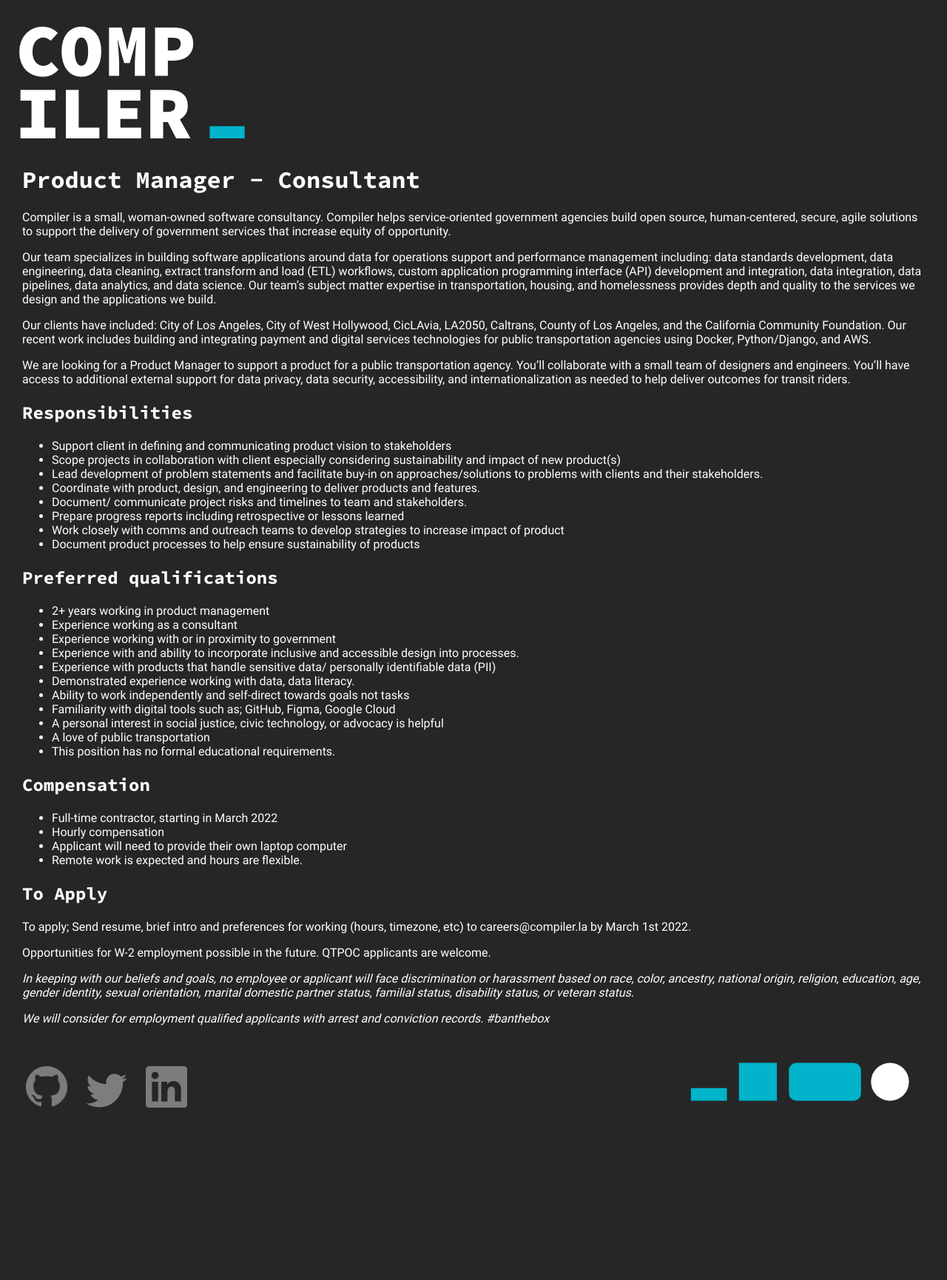
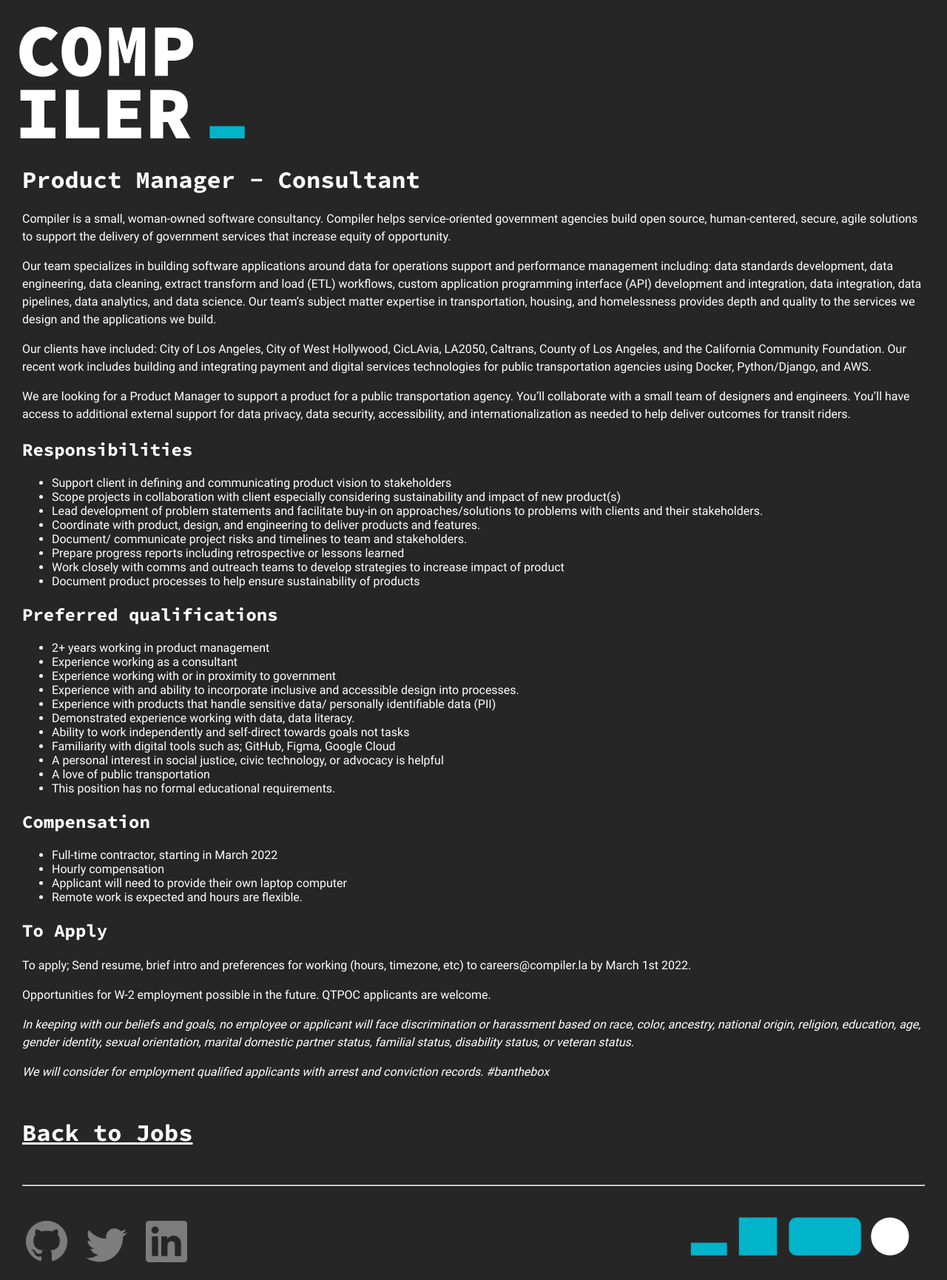
Before and after one commit to compilerla/compiler.la, a Jekyll site: the page built from _jobs/product-manager.md, in a window 1280 px wide. Shown: the whole page at 74% size. Built offline with Jekyll 4.4.1, drawn with Linux system fonts in a browser that asks for light colours; before the commit the page ends 1521 px from its top, so only the background shows below that.

Commit message:
feat: add link to job_post layout to go back to jobs list page

```diff
--- a/_layouts/job_post.html
+++ b/_layouts/job_post.html
@@ -3,3 +3,9 @@
 title_prefix: "Compiler Jobs:"
 ---
 {{ content }}
+
+<div class="shifted-down">
+    <a class="monospace title-lg" href="/jobs">Back to Jobs</a>
+</div>
+
+<hr class="shifted-down" />
--- a/styles/base.css
+++ b/styles/base.css
@@ -29,6 +29,10 @@
     color: var(--white);
     font-family: 'Roboto', Arial, Helvetica, sans-serif;
     font-weight: normal;
+}
+
+p {
+    line-height: 1.5rem;
 }
 
 a {
```
